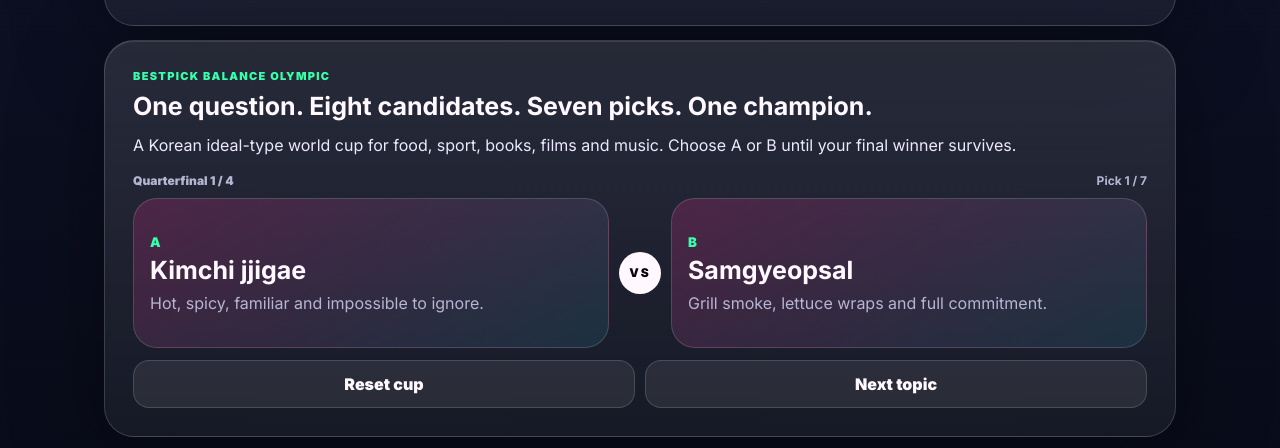
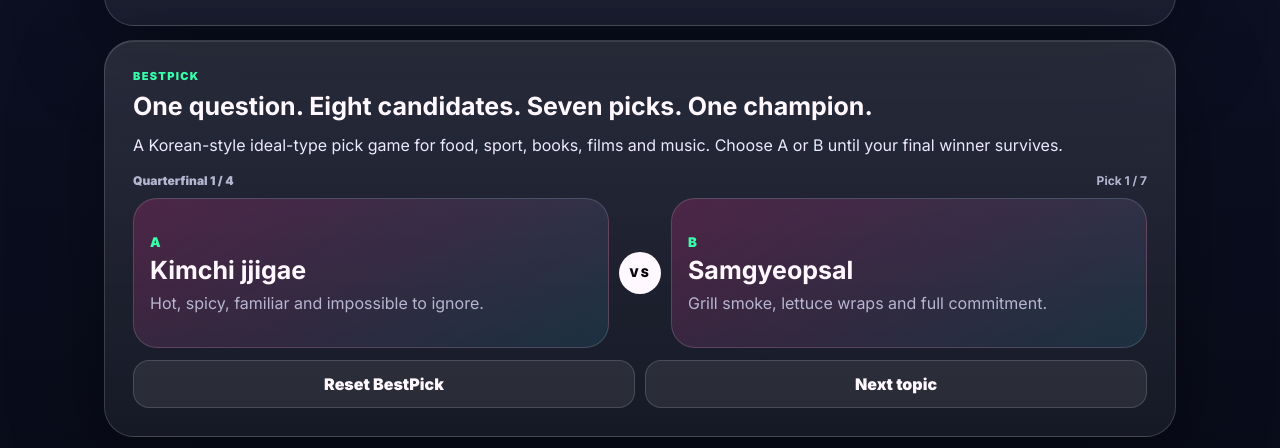
Before and after one commit to ukdscheon-coder/worthit-ai, a website: page index.html in a window 1280 px wide. Shown: the part 1456-1904 px from the top of the page. Drawn offline with Linux system fonts and the light colour scheme.

Commit message:
Keep BestPick brand naming

```diff
--- a/index.html
+++ b/index.html
@@ -4,7 +4,7 @@
   <meta charset="utf-8">
   <meta name="viewport" content="width=device-width,initial-scale=1,viewport-fit=cover">
   <title>WorthIt AI | Save money, save waiting time</title>
-  <meta name="description" content="WorthIt AI combines shopping saving checks, EV charging experiences and BestPick world-cup style balance tournaments.">
+  <meta name="description" content="WorthIt AI combines shopping saving checks, EV charging experiences and BestPick daily pick tournaments.">
   <meta name="theme-color" content="#08030f">
   <meta name="mobile-web-app-capable" content="yes">
   <meta name="apple-mobile-web-app-capable" content="yes">
@@ -72,16 +72,16 @@
     </section>
 
     <section class="bestpick card" id="bestpick">
-      <p class="eyebrow">BESTPICK BALANCE OLYMPIC</p>
+      <p class="eyebrow">BESTPICK</p>
       <h2>One question. Eight candidates. Seven picks. One champion.</h2>
-      <p class="section-copy">A Korean ideal-type world cup for food, sport, books, films and music. Choose A or B until your final winner survives.</p>
+      <p class="section-copy">A Korean-style ideal-type pick game for food, sport, books, films and music. Choose A or B until your final winner survives.</p>
       <div class="cup-status">
         <span id="cupRound">Quarterfinal 1 / 4</span>
         <b id="cupProgress">Pick 1 / 7</b>
       </div>
       <div class="cup-arena" id="cupArena"></div>
       <div class="cup-actions">
-        <button id="resetCup">Reset cup</button>
+        <button id="resetCup">Reset BestPick</button>
         <button id="nextCup">Next topic</button>
       </div>
     </section>
@@ -106,6 +106,6 @@
       </div>
     </section>
   </main>
-  <script src="app.js?v=worthit-hub-1"></script>
+  <script src="app.js?v=worthit-hub-2"></script>
 </body>
 </html>
```
